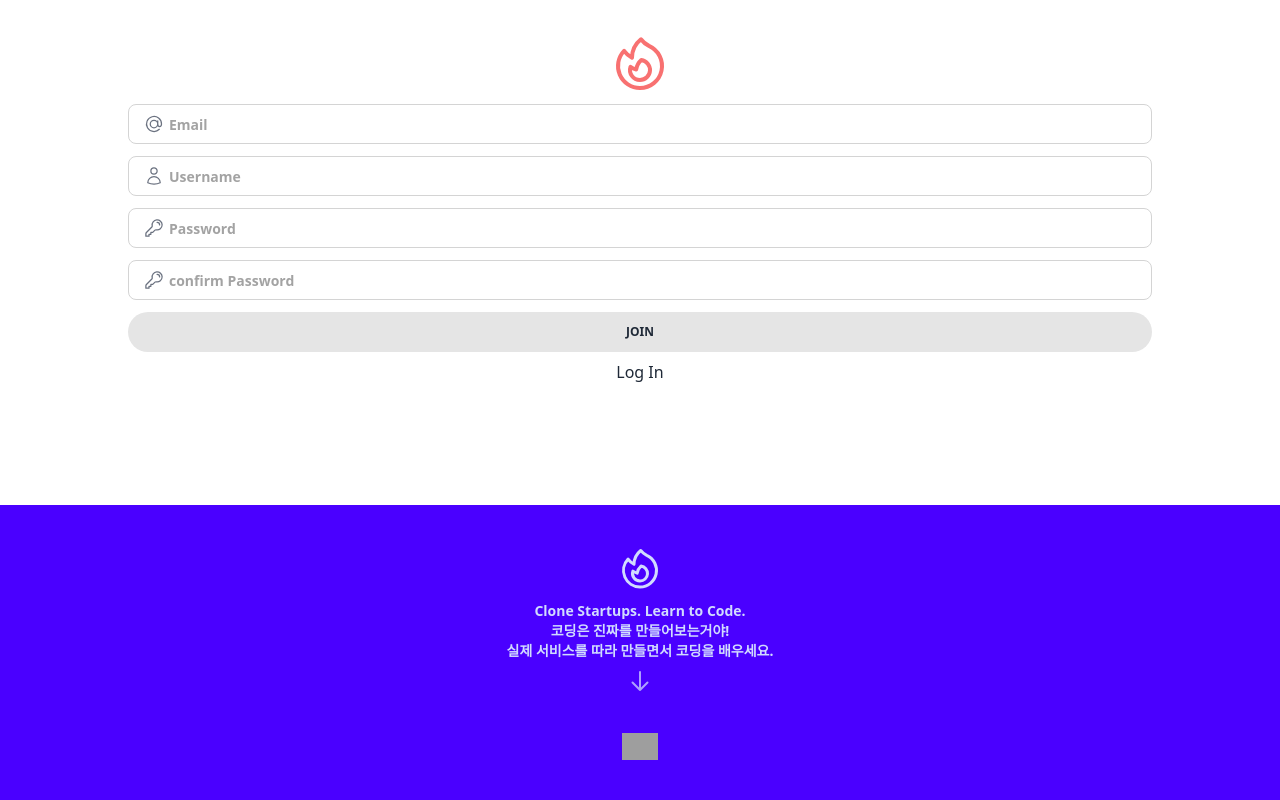
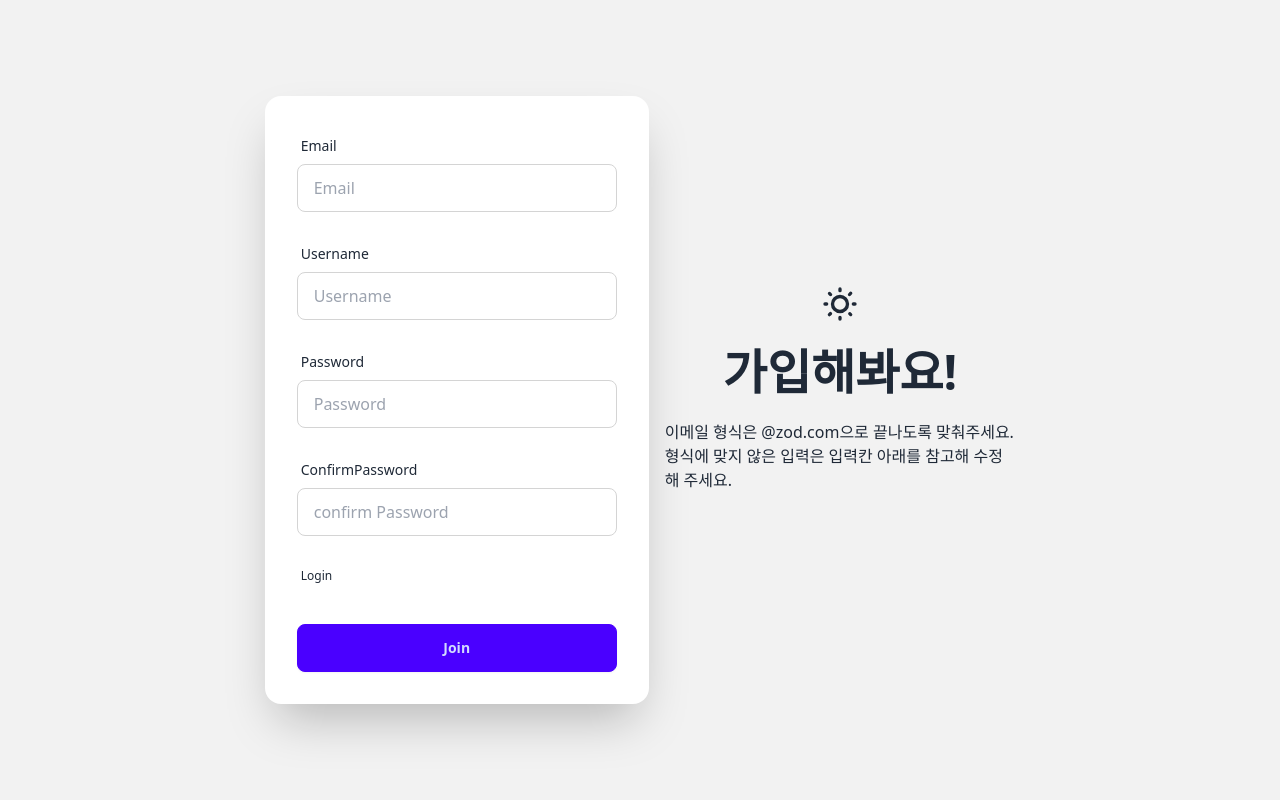
Before and after one commit to j-s-leee/form-action-nextjs, a Next.js app: page /create-account in a window 1280 px wide. Shown: the top 800 px of the page. Built offline with nearby package versions, Linux system fonts and the light colour scheme; grey boxes are pictures that could not be loaded.

Commit message:
design: update create-account page UI

```diff
--- a/app/(auth)/create-account/page.tsx
+++ b/app/(auth)/create-account/page.tsx
@@ -1,61 +1,66 @@
 "use client";
 
-import Button from "@/components/button";
-
-import Input from "@/components/input";
 import { useActionState } from "react";
 import { createAccount } from "./actions";
-import {
-  AtSymbolIcon,
-  FireIcon,
-  KeyIcon,
-  UserIcon,
-} from "@heroicons/react/24/outline";
 import Link from "next/link";
+import ThemeToggle from "@/components/theme-toggle";
+import LoginInput from "@/components/login-input";
 
 export default function CreateAccount() {
   const [state, dispatch] = useActionState(createAccount, null);
 
   return (
-    <div className="flex flex-col gap-10 py-8 px-32">
-      <div className="flex flex-col gap-2 *:font-medium items-center">
-        <FireIcon className="size-16 text-red-400" />
-        <form action={dispatch} className="flex flex-col gap-3 w-full">
-          <Input
+    <div className="hero bg-base-200 min-h-screen">
+      <div className="hero-content flex-col lg:flex-row-reverse">
+        <div className="flex flex-col items-center text-center lg:text-left">
+          <ThemeToggle />
+          <h1 className="text-5xl font-bold pt-6">가입해봐요!</h1>
+          <p className="py-6">
+            이메일 형식은 @zod.com으로 끝나도록 맞춰주세요.
+            <br />
+            형식에 맞지 않은 입력은 입력칸 아래를 참고해 수정해 주세요.
+          </p>
+        </div>
+        <div className="card bg-base-100 w-full max-w-sm shrink-0 shadow-2xl">
+          <form action={dispatch} className="card-body">
+            <LoginInput
               name="email"
               required
               type="email"
               placeholder="Email"
-            icon={<AtSymbolIcon />}
               errors={state?.errors?.fieldErrors.email}
             />
-          <Input
+            <LoginInput
               name="username"
               required
               type="text"
               placeholder="Username"
-            icon={<UserIcon />}
               errors={state?.errors?.fieldErrors.username}
             />
-          <Input
+            <LoginInput
               name="password"
               required
               type="password"
               placeholder="Password"
-            icon={<KeyIcon />}
               errors={state?.errors?.fieldErrors.password}
             />
-          <Input
+            <LoginInput
               name="confirmPassword"
               required
               type="password"
               placeholder="confirm Password"
-            icon={<KeyIcon />}
               errors={state?.errors?.fieldErrors.confirmPassword}
             />
-          <Button text="JOIN" />
+            <label className="label">
+              <Link href="/log-in" className="label-text-alt link link-hover">
+                Login
+              </Link>
+            </label>
+            <div className="form-control mt-6">
+              <button className="btn btn-primary">Join</button>
+            </div>
           </form>
-        <Link href="/log-in">Log In</Link>
+        </div>
       </div>
     </div>
   );
```
Also changed, not shown: app/(auth)/log-in/page.tsx (+2 -5 lines). Lines whose indentation alone changed are shown as unchanged.
